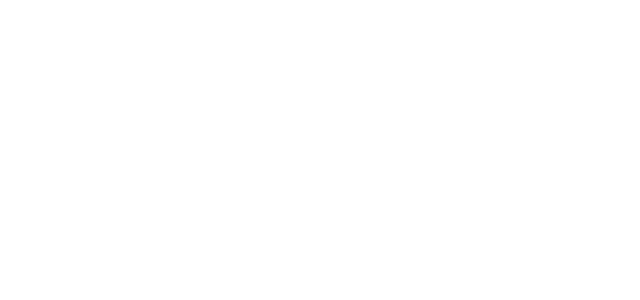
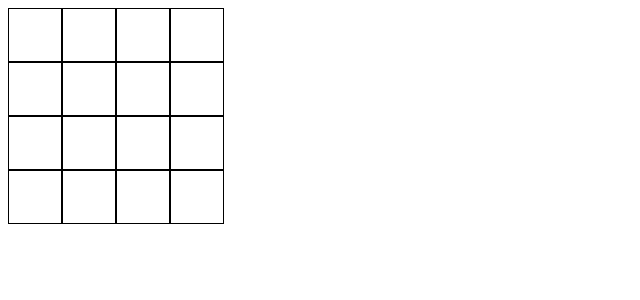
Before and after one commit to kuerbi/3-Verliert, a React (Vite) app: page / in a window 1280 px wide. Shown: the top 300 px of the page, without its empty margins (0-640 px from the left). Built offline with nearby package versions, Linux system fonts and the light colour scheme.

Commit message:
WIP GameField

```diff
--- /dev/null
+++ b/src/Components/GameField.css
@@ -0,0 +1,15 @@
+.game-field {
+  display: grid;
+  width: 50vw;
+  height: 50vh;
+  grid-template-columns: repeat(4, 1fr);
+  grid-template-rows: repeat(4, 1fr);
+  width: 120px;
+  height: 120px;
+}
+
+.game-cell {
+    width: 52px;
+    height: 52px;
+    border: 1px solid black;
+}
--- a/src/Components/GameField.tsx
+++ b/src/Components/GameField.tsx
@@ -1,15 +1,16 @@
 import { Component } from "react"
+import './GameField.css'
 
 class GameField extends Component {
     private static readonly NUM_ROWS = 4
     private static readonly NUM_COLUMNS = 4
 
-    private gameCells: any[] = []
+    render() {
+        const cells = []
 
-    render() {
         for(let row = 0; row < GameField.NUM_ROWS; row++) {
             for(let column = 0; column < GameField.NUM_COLUMNS; column++) {
-                this.gameCells.push(
+                cells.push(
                     <div className="game-cell"></div>
                 )
             }
@@ -17,7 +18,7 @@
 
         return (
             <div className="game-field">
-                {this.gameCells}
+                {cells}
             </div>
         )
     }
```
